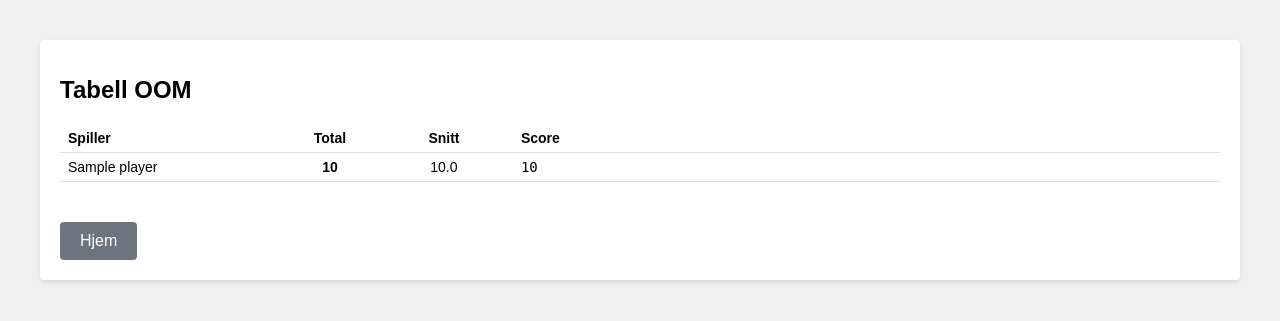
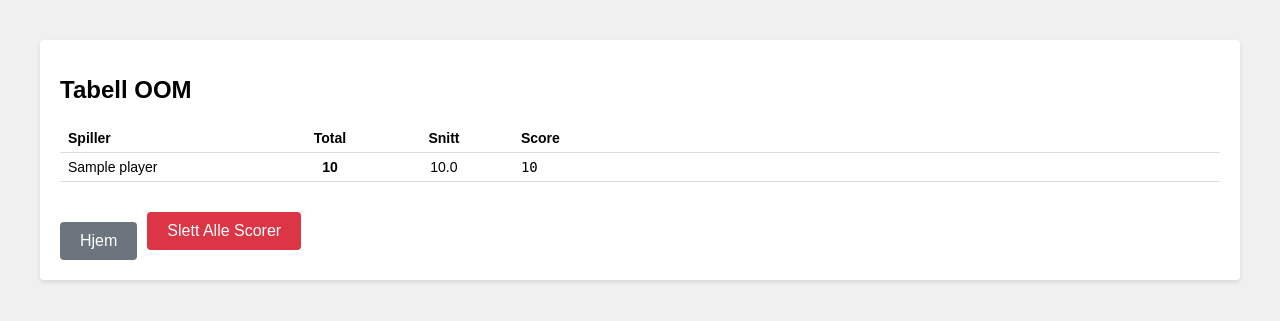
Before and after one commit to GeirOwe/golf, a Flask app: page /scores in a window 1280 px wide. Shown: the top 321 px of the page. Run offline with Flask 3, Linux system fonts and the light colour scheme; tables that the repository leaves empty hold one stand-in row (values such as "Sample post").

Commit message:
Uncomment delete buttons in list_rounds and list_scores templates for improved functionality

```diff
--- a/templates/list_rounds.html
+++ b/templates/list_rounds.html
@@ -31,7 +31,7 @@
                           action="{{ url_for('delete_round', round_id=round.id) }}"
                           style="display: inline;"
                           onsubmit="return confirm('Er du sikker på at du vil slette denne runden?');">
-                        <!-- <button type="submit" class="btn-delete">Slett</button> -->
+                        <button type="submit" class="btn-delete">Slett</button>
                     </form>
                 </td>
             </tr>
--- a/templates/list_scores.html
+++ b/templates/list_scores.html
@@ -42,7 +42,7 @@
               action="{{ url_for('reset_scores') }}"
               style="display: inline;"
               onsubmit="return confirm('Er du sikker på at du vil slette ALLE scorer?');">
-            <!-- <button type="submit" class="btn-danger">Slett Alle Scorer</button> -->
+            <button type="submit" class="btn-danger">Slett Alle Scorer</button>
 
         </form>
     </div>
```
